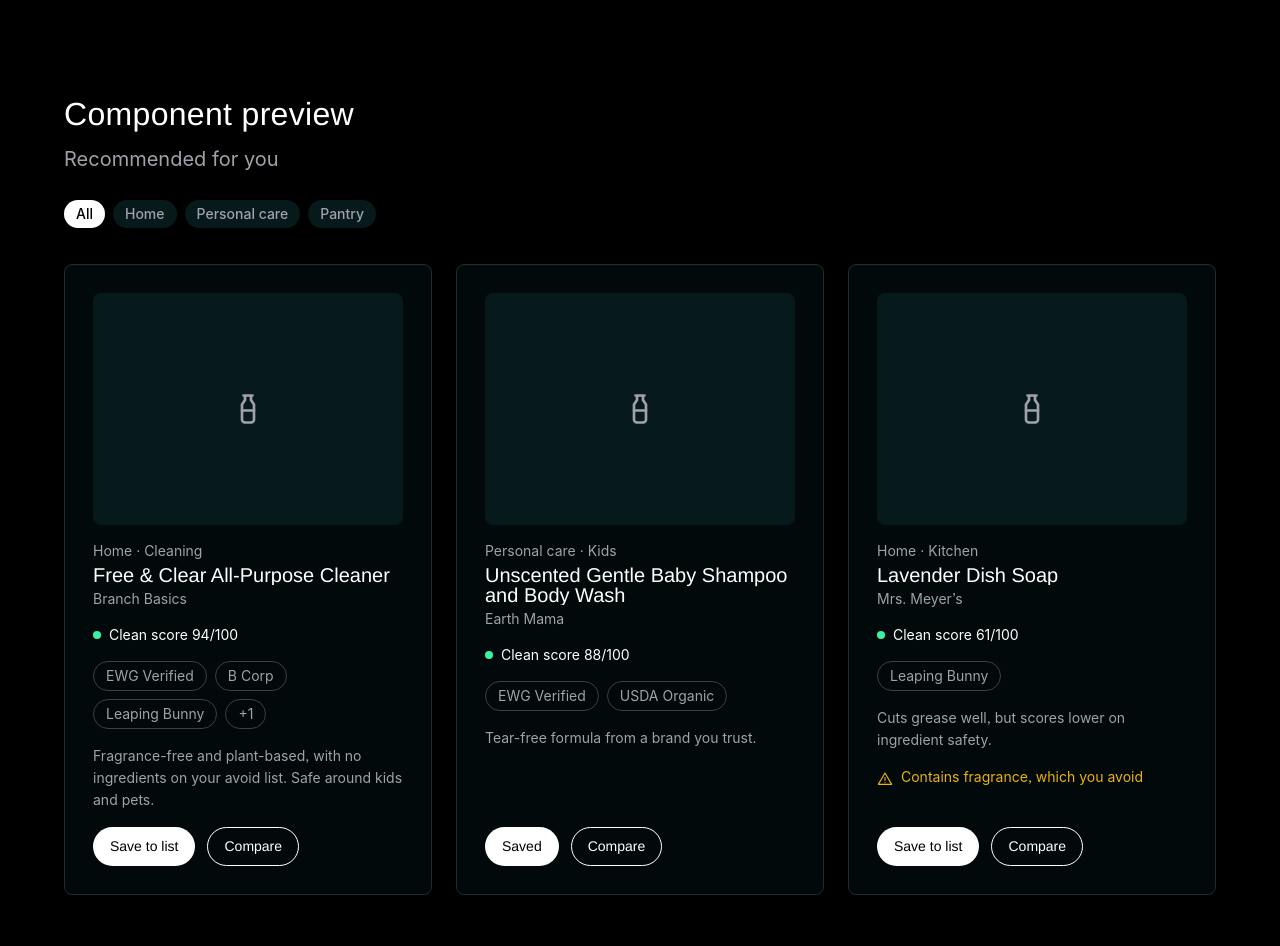
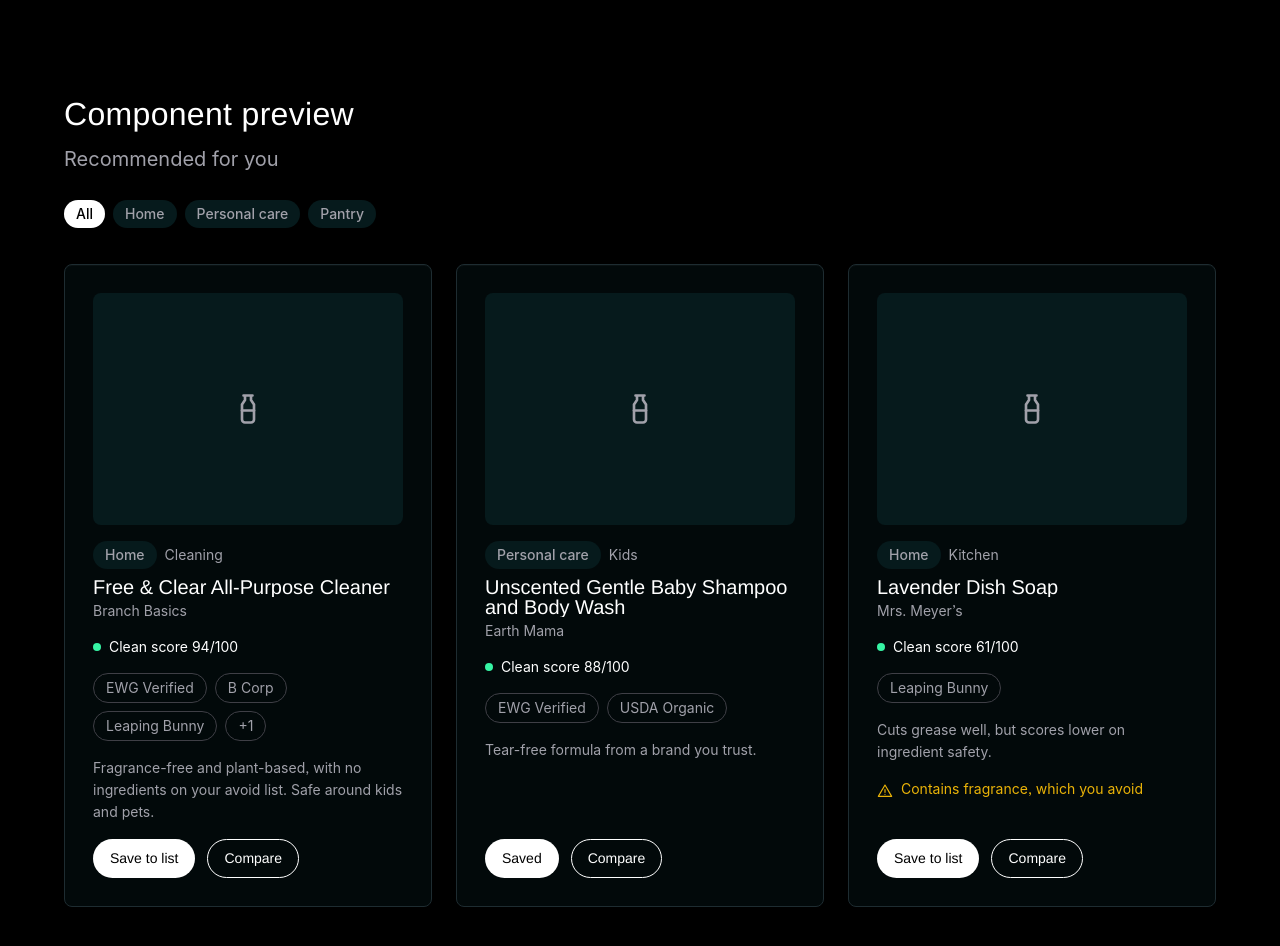
Before and after one commit to bphillips0172/clean-shopper, a React (Vite) app: page / in a window 1280 px wide. Shown: the top 946 px of the page. Built offline with nearby package versions, Linux system fonts and the light colour scheme.

Commit message:
Use CategoryTag on ProductCard to filter by category
Co-Authored-By: Claude Opus 5.5 <noreply@anthropic.com>

```diff
--- a/src/App.jsx
+++ b/src/App.jsx
@@ -8,7 +8,8 @@ const sampleProducts = [
     id: 'all-purpose',
     name: 'Free & Clear All-Purpose Cleaner',
     brand: 'Branch Basics',
-    category: 'Home · Cleaning',
+    category: 'Home',
+    subcategory: 'Cleaning',
     cleanScore: 94,
     certifications: ['EWG Verified', 'B Corp', 'Leaping Bunny', 'Cruelty Free'],
     reason: 'Fragrance-free and plant-based, with no ingredients on your avoid list. Safe around kids and pets.',
@@ -17,7 +18,8 @@ const sampleProducts = [
     id: 'shampoo',
     name: 'Unscented Gentle Baby Shampoo and Body Wash',
     brand: 'Earth Mama',
-    category: 'Personal care · Kids',
+    category: 'Personal care',
+    subcategory: 'Kids',
     cleanScore: 88,
     certifications: ['EWG Verified', 'USDA Organic'],
     reason: 'Tear-free formula from a brand you trust.',
@@ -26,7 +28,8 @@ const sampleProducts = [
     id: 'dish-soap',
     name: 'Lavender Dish Soap',
     brand: 'Mrs. Meyer’s',
-    category: 'Home · Kitchen',
+    category: 'Home',
+    subcategory: 'Kitchen',
     cleanScore: 61,
     certifications: ['Leaping Bunny'],
     reason: 'Cuts grease well, but scores lower on ingredient safety.',
@@ -46,7 +49,7 @@ function App() {
   const shownProducts =
     activeCategory === 'All'
       ? sampleProducts
-      : sampleProducts.filter((product) => product.category.startsWith(activeCategory))
+      : sampleProducts.filter((product) => product.category === activeCategory)
 
   return (
     <main className="mx-auto max-w-[var(--container-max)] px-container-phone py-section-phone sm:px-container-tablet sm:py-section-tablet lg:px-container-desktop lg:py-section-desktop">
@@ -73,7 +76,13 @@ function App() {
       <ul className="mt-8 grid grid-cols-1 gap-5 sm:grid-cols-2 lg:grid-cols-3">
         {shownProducts.map(({ id, ...product }) => (
           <li key={id}>
-            <ProductCard {...product} saved={savedIds.includes(id)} onSave={() => toggleSaved(id)} />
+            <ProductCard
+              {...product}
+              saved={savedIds.includes(id)}
+              onSave={() => toggleSaved(id)}
+              categoryActive={product.category === activeCategory}
+              onCategoryClick={() => setActiveCategory(product.category)}
+            />
           </li>
         ))}
       </ul>
--- a/src/components/ProductCard.jsx
+++ b/src/components/ProductCard.jsx
@@ -1,3 +1,5 @@
+import CategoryTag from './CategoryTag.jsx'
+
 const MAX_CERTIFICATIONS = 3
 
 const buttonBase =
@@ -7,6 +9,9 @@ function ProductCard({
   name,
   brand,
   category,
+  subcategory,
+  categoryActive = false,
+  onCategoryClick,
   cleanScore,
   certifications = [],
   reason,
@@ -42,7 +47,10 @@ function ProductCard({
       </div>
 
       <div className="flex flex-col gap-1">
-        <p className="text-sm text-muted">{category}</p>
+        <div className="mb-1 flex items-center gap-2">
+          <CategoryTag label={category} isActive={categoryActive} onClick={onCategoryClick} />
+          {subcategory && <span className="text-sm text-muted">{subcategory}</span>}
+        </div>
         <h3 className="line-clamp-2 font-display text-lg font-normal leading-tight text-fg">
           {name}
         </h3>
```
Also changed, not shown: 1 other file (tests, documents, lock files or other folders).
